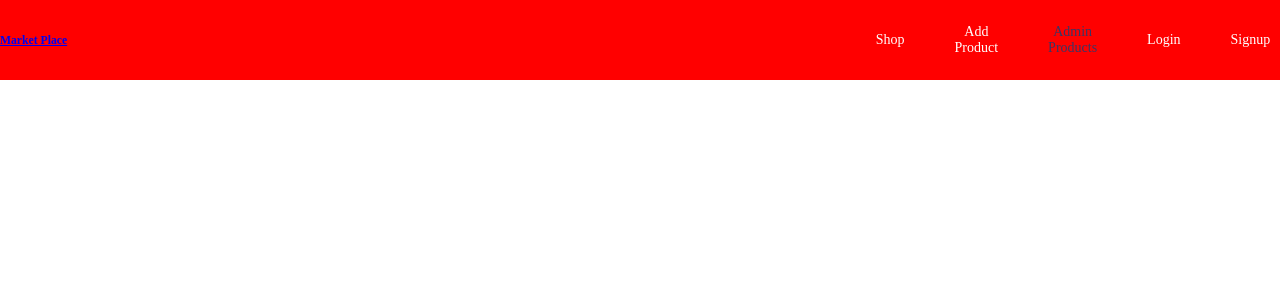
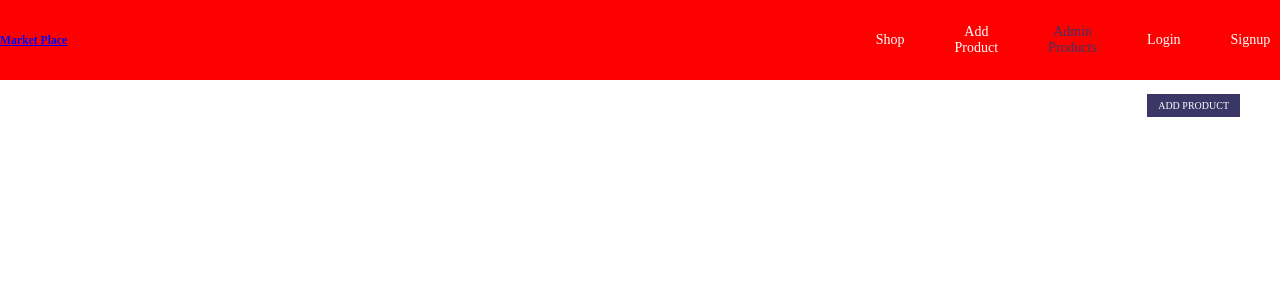
Before and after one commit to anja-rasoloarivalona/MERN---MarketPlace, a React (Create React App) app: page /admin/products in a window 1280 px wide. Shown: the top 300 px of the page. Built offline with nearby package versions, Linux system fonts and the light colour scheme.

Commit message:
Display add product form through admin page

```diff
--- a/src/App.js
+++ b/src/App.js
@@ -69,7 +69,6 @@ class App extends Component {
 
             <Switch>
                 <Route path='/' exact component={Shop}/>
-                <Route path='/admin/add-product' exact component={AdminAddProduct}/>
                 <Route path='/admin/products' exact component={AdminProducts}/>
             </Switch>
         </Layout>
--- a/src/Pages/Admin/AddProduct/AddProduct.css
+++ b/src/Pages/Admin/AddProduct/AddProduct.css
@@ -3,11 +3,12 @@
     grid-column: center-start / center-end;
     width: 100%;
     height: 60vh;
-
+    z-index: 200;
 }
 
 .addProduct__form {
     background: grey;
     padding: 2rem;
     width: 50%;
+
 }
--- a/src/Pages/Admin/AddProduct/AddProduct.js
+++ b/src/Pages/Admin/AddProduct/AddProduct.js
@@ -81,7 +81,8 @@ class AddProduct extends Component {
 
     render() {
         return (
-            <section className='addProduct flex-centered-row'>
+            <section className='addProduct flex-centered-row'
+                    >
                 <form className='addProduct__form'
                       onSubmit={this.submitFormHandler}>
                     <Input
--- a/src/Pages/Admin/AdminProducts/AdminProducts.css
+++ b/src/Pages/Admin/AdminProducts/AdminProducts.css
@@ -1,7 +1,14 @@
 .admin-products {
     grid-row: 2 / 3;
     grid-column: center-start / center-end;
-
     display: flex;
     justify-content: space-around;
+    position: relative;
 }
+
+.admin-add-products {
+    position: fixed;
+    top: 10rem;
+    right: 4rem;
+    display: block;
+}
--- a/src/Pages/Admin/AdminProducts/AdminProducts.js
+++ b/src/Pages/Admin/AdminProducts/AdminProducts.js
@@ -1,14 +1,19 @@
-import React, { Component } from 'react'
+import React, { Component, Fragment } from 'react'
 import './AdminProducts.css';
+
+/*-----COMPONENTS---------*/
 import Product from '../../../components/Product/Product';
-
+import Button from '../../../components/Button/Button';
+import Backdrop from '../../../components/Backdrop/Backdrop';
+import AddProduct from '../AddProduct/AddProduct';
 
 
  class AdminProducts extends Component {
 
     state = {
         products: [],
-        status: ''
+        status: '',
+        showBackdrop: false
     }
 
     componentDidMount(){
@@ -38,8 +43,46 @@ import Product from '../../../components/Product/Product';
             })
     }
 
+    backdropClickHandler = () => {
+        this.setState({ showBackdrop: false});
+        console.log('clicked')
+      };
+
+    addProductHandler = (e) => {
+        e.preventDefault();
+        this.setState({
+            showBackdrop: true
+        })
+    }
+
+    deleteProductHandler = productId => {
+            fetch('http://localhost:8000')
+                .then(res => {
+                    if(res.status !== 200 && res.status !==201){
+                        throw new Error('Failed Deleting product')
+                    }
+
+                    return res.json();
+                })
+                .then(resData => {
+                    this.setState(prevState => {
+                        const updatedProducts = prevState.products.filter(p => p.id !== productId);
+                        return { products: updatedProducts};
+                    })
+
+                })
+    }
+
     render() {
         return (
+            <Fragment>
+            {this.state.showBackdrop && (
+                <Fragment>
+                    <Backdrop onClick={this.backdropClickHandler} />
+                    <AddProduct />
+                </Fragment>
+
+              )}
                 <section className="admin-products">
                         {this.state.products.map( product => (
                             <Product
@@ -48,10 +91,22 @@ import Product from '../../../components/Product/Product';
                                 price={product.price}
                                 description={product.description}
                                 link='/'
+                                onDelete={this.deleteProductHandler.bind(this, product._id)}
                         />
                         ))}
 
+                    <div className="admin-add-products">
+                            <Button
+                            color='primary'
+                            onClick={this.addProductHandler}
+                            link='/admin/add-product'
+                            >
+                                Add Product
+                            </Button>
+                    </div>
+
                 </section>
+            </Fragment>
         )
     }
 }
--- a/src/components/Backdrop/Backdrop.js
+++ b/src/components/Backdrop/Backdrop.js
@@ -7,7 +7,9 @@ const backdrop = props =>
         <div
         className={['backdrop', props.open ? 'open' : ''].join(' ')}
         onClick={props.onClick}
-        />,
+        >
+          {props.children}
+        </div>,
     document.getElementById('backdrop-root')
   );
 
--- a/src/components/Button/Button.js
+++ b/src/components/Button/Button.js
@@ -16,7 +16,8 @@ const button = props => !props.link ?
     (
         <Link
             className={['button', `button--${props.color}`].join(' ')}
-            to={props.link}>
+            to={props.link}
+            onClick={props.onClick}>
                 {props.children}
         </Link>
     )
--- a/src/components/Product/Product.js
+++ b/src/components/Product/Product.js
@@ -28,13 +28,15 @@ const product = props => (
                         <Button
                             link = {props.edit_link}
                             color="primary"
-                            to={props.link}>
+                            to={props.link}
+                            onClick={props.onStartEdit}>
                             Edit
                         </Button>
                         <Button
                             link = {props.delete_link}
                             color="primary"
-                            to={props.link}>
+                            to={props.link}
+                            onClick={props.onDelete}>
                             Delete
                         </Button>
                     </div>
```
Lines whose indentation alone changed are shown as unchanged.
